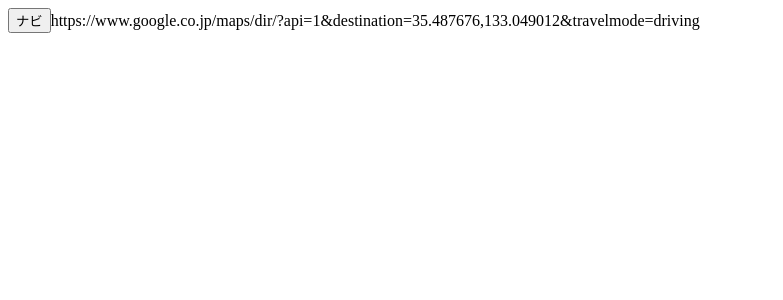
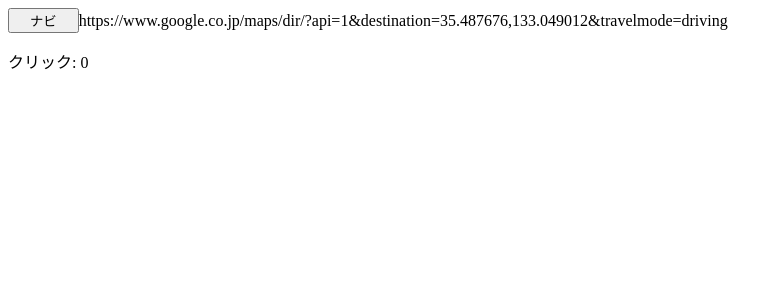
Before and after one commit to SkIrina/maps, a Nuxt app: page / in a window 1280 px wide. Shown: the top 300 px of the page, without its empty margins (0-783 px from the left). Built offline with nearby package versions, Linux system fonts and the light colour scheme.

Commit message:
add clicks count

```diff
--- a/pages/index.vue
+++ b/pages/index.vue
@@ -2,6 +2,7 @@
     <div>
         <button @click="moveToNavigation">ナビ</button>
         <span>https://www.google.co.jp/maps/dir/?api=1&destination=35.487676,133.049012&travelmode=driving</span>
+        <p @click="increment">クリック: {{ count }}</p>
     </div>
 </template>
 
@@ -9,14 +10,24 @@
 export default {
     data() {
         return {
-            mountains: []
+            count: 0
         }
     },
     methods: {
         moveToNavigation() {
+            this.increment()
             const fallbackUrl = `https://www.google.co.jp/maps/dir/?api=1&destination=35.487676,133.049012&travelmode=driving`;
             window.location.href = fallbackUrl;
+        },
+        increment() {
+            this.count++
         }
     }
 }
 </script>
+
+<style>
+button {
+    padding-inline: 20px;
+}
+</style>
```
